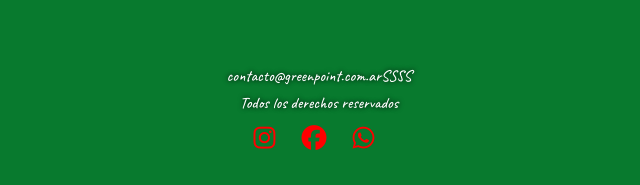
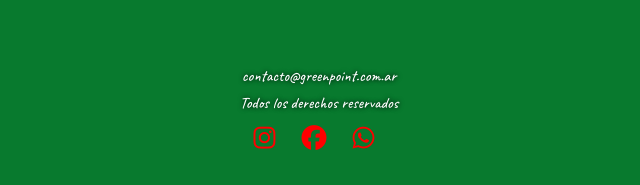
Before and after one commit to SofiaGrynberg/PF-Grynberg, a plain HTML site: page index.html in a window 1280 px wide. Shown: the part 2594-2779 px from the top of the page, 321-961 px from the left. Drawn offline with nearby package versions, Linux system fonts and the light colour scheme; a web font is replaced by a local one.

Commit message:
deshice cambio de prueba

```diff
--- a/index.html
+++ b/index.html
@@ -126,7 +126,7 @@
         <!--Servicios fin-->
     </main>
     <footer class="container-fluid text-white footer" >
-        <h5>contacto@greenpoint.com.arSSSS</h5>
+        <h5>contacto@greenpoint.com.ar</h5>
         <h5>Todos los derechos reservados</h5>
         <div class="redes">
             <a href="">
```
